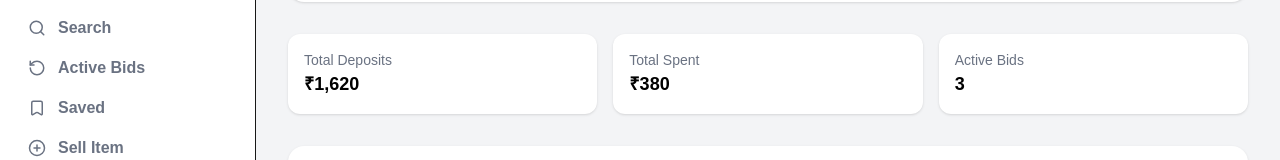
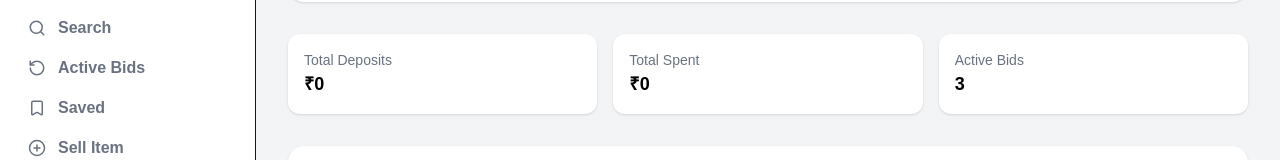
Before and after one commit to AbhinavDevasani/Auction, a Next.js app in the folder my-app/: page /wallet in a window 1280 px wide. Shown: the part 192-352 px from the top of the page. Built offline with nearby package versions, Linux system fonts and the light colour scheme; no server answers.

Commit message:
Changes in dashboard and login

```diff
--- a/my-app/app/(auth)/signin/page.jsx
+++ b/my-app/app/(auth)/signin/page.jsx
@@ -27,8 +27,7 @@ const router = useRouter();
       }
 
       alert("Login successful");
-    router.push("/dashboard");
-    router.refresh();
+      window.location.href = "/dashboard";
     } catch (err) {
       console.error(err);
       alert("Something went wrong");
--- a/my-app/app/(main)/dashboard/page.jsx
+++ b/my-app/app/(main)/dashboard/page.jsx
@@ -150,14 +150,18 @@ export default function DashboardContent() {
                   </div>
 
                   <div className="flex gap-3">
+                    <Link href={`/auction/${featuredAuction._id}`}>
                       <button className="border px-4 py-2 rounded-lg hover:bg-gray-100">
                         View Auction
                       </button>
+                    </Link>
 
+                    <Link href={`/auction/${featuredAuction._id}`}>
                       <button className="bg-orange-600 text-white px-4 py-2 rounded-lg hover:bg-orange-700 flex items-center gap-2">
                         <Gavel size={16} />
                         Place Bid
                       </button>
+                    </Link>
                   </div>
                 </>
               ) : (
@@ -227,8 +231,14 @@ export default function DashboardContent() {
               Your Completed Auctions
             </h2>
 
+            {!completedAuctions || completedAuctions.length === 0 ? (
+              <div className="bg-white rounded-xl shadow p-8 text-center text-gray-500">
+                <p className="text-lg font-medium text-gray-700">No completed auctions</p>
+                <p className="text-sm">You haven't won any auctions yet.</p>
+              </div>
+            ) : (
               <StaggerGrid className="grid grid-cols-4 gap-6">
-              {completedAuctions?.map((auction) => (
+                {completedAuctions.map((auction) => (
                   <StaggerItem
                     key={auction._id}
                     className="bg-white rounded-xl shadow p-3
@@ -258,13 +268,14 @@ export default function DashboardContent() {
                       </span>
                     </div>
                     <Link href={`/auction/${auction._id}`}>
-                    <button className="bg-orange-600 text-white px-4 py-2 rounded-lg hover:bg-orange-700 flex items-center gap-2">
+                      <button className="bg-orange-600 text-white px-4 py-2 rounded-lg hover:bg-orange-700 flex items-center gap-2 mt-3 w-full justify-center">
                         View Auction
                       </button>
                     </Link>
                   </StaggerItem>
                 ))}
               </StaggerGrid>
+            )}
           </div>
         </StaggerItem>
       </StaggerGrid>
--- a/my-app/app/(main)/mylistings/page.jsx
+++ b/my-app/app/(main)/mylistings/page.jsx
@@ -53,7 +53,13 @@ export default function MyListingsPage() {
         </p>
       </div>
 
-      {/* Grid */}
+      {/* Grid or Empty State */}
+      {listings.length === 0 ? (
+        <div className="flex flex-col items-center justify-center h-64 text-gray-400 w-full col-span-full">
+          <p className="text-xl font-medium mb-1">No listings found</p>
+          <p className="text-sm">You haven't created any auctions yet.</p>
+        </div>
+      ) : (
         <StaggerGrid className="grid grid-cols-2 md:grid-cols-3 lg:grid-cols-4 xl:grid-cols-5 gap-4">
           {listings.map((item) => {
 
@@ -140,6 +146,7 @@ export default function MyListingsPage() {
             )
           })}
         </StaggerGrid>
+      )}
     </div>
   )
 }
--- a/my-app/app/(main)/wallet/page.jsx
+++ b/my-app/app/(main)/wallet/page.jsx
@@ -117,6 +117,14 @@ export default function WalletPage() {
     }
   }
 
+  const totalDeposits = transactions
+    .filter(tx => tx.amount > 0)
+    .reduce((sum, tx) => sum + tx.amount, 0);
+
+  const totalSpent = transactions
+    .filter(tx => tx.amount < 0)
+    .reduce((sum, tx) => sum + Math.abs(tx.amount), 0);
+
   return (
     <div className="bg-gray-100 min-h-screen p-8 text-black">
       <StaggerGrid className="max-w-5xl mx-auto space-y-8">
@@ -153,12 +161,12 @@ export default function WalletPage() {
 
             <div className="bg-white rounded-xl shadow p-4">
               <p className="text-gray-500 text-sm">Total Deposits</p>
-              <p className="font-bold text-lg">₹1,620</p>
+              <p className="font-bold text-lg">₹{totalDeposits}</p>
             </div>
 
             <div className="bg-white rounded-xl shadow p-4">
               <p className="text-gray-500 text-sm">Total Spent</p>
-              <p className="font-bold text-lg">₹380</p>
+              <p className="font-bold text-lg">₹{totalSpent}</p>
             </div>
 
             <div className="bg-white rounded-xl shadow p-4">
```
Lines whose indentation alone changed are shown as unchanged.
